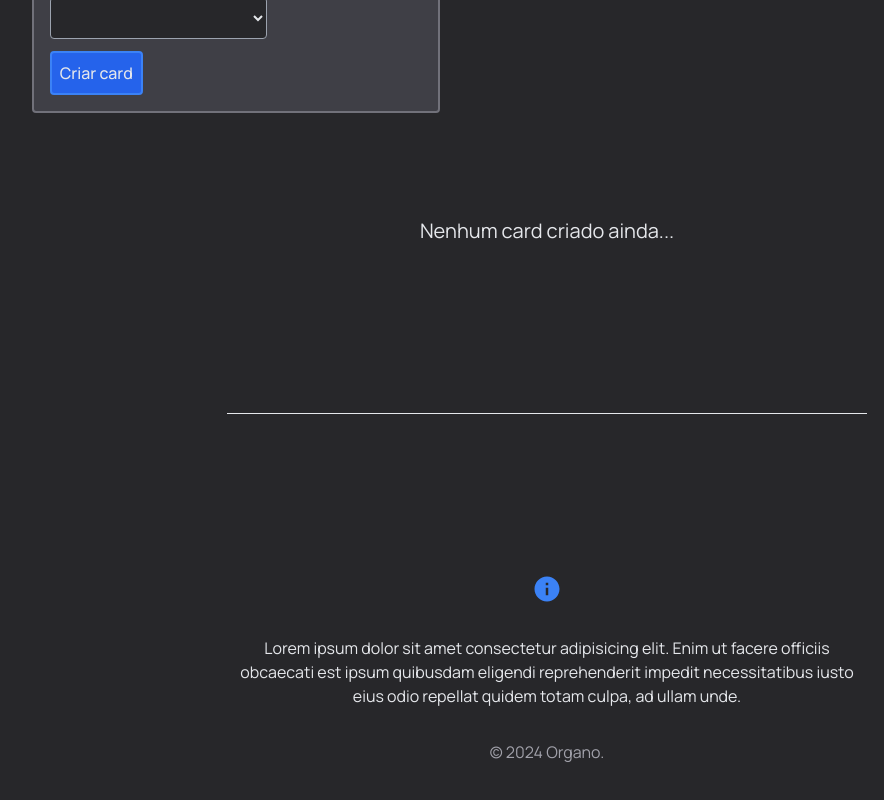
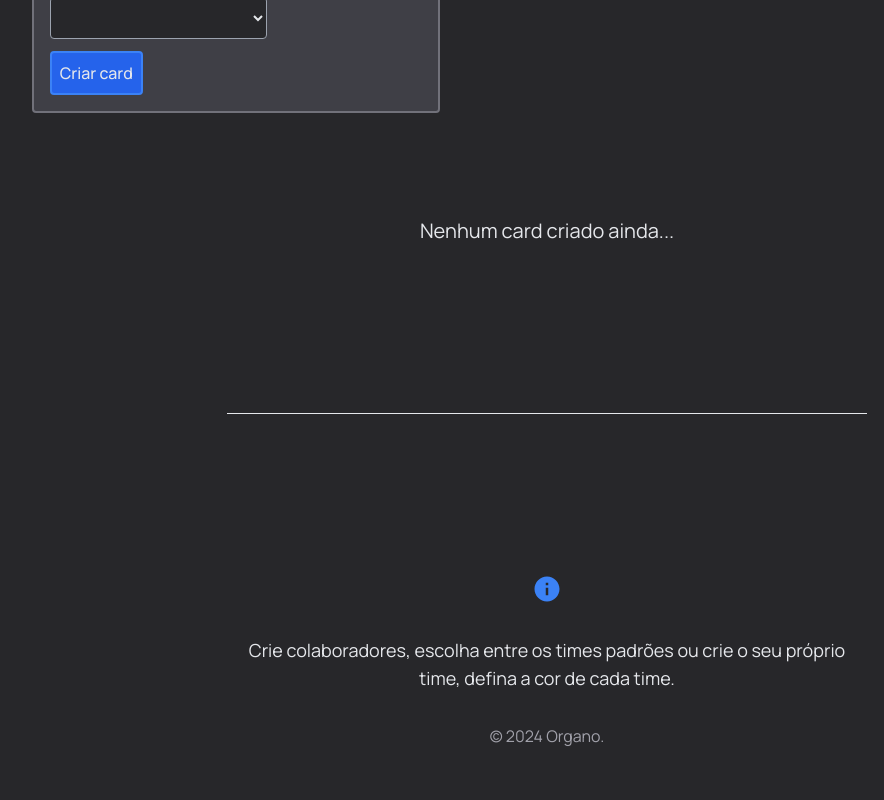
Before and after one commit to jonathafernandes/organo, a React (Vite) app: page / in a window 1280 px wide. Shown: the part 643-1443 px from the top of the page, without its empty margins (93-977 px from the left). Built offline with nearby package versions, Linux system fonts and the light colour scheme; the HTML template or start-up script is replaced by a standard one.

Commit message:
feat: added smooth scroll

```diff
--- a/src/componentes/Footer.jsx
+++ b/src/componentes/Footer.jsx
@@ -4,7 +4,9 @@ const Footer = () => {
     return (
         <footer id="footer" className="mb-10 flex flex-col items-center gap-8">
             <RiInformationFill className="text-blue-500" size={30} />
-            <p className="text-center mx-4 sm:mx-auto sm:w-1/2">Lorem ipsum dolor sit amet consectetur adipisicing elit. Enim ut facere officiis obcaecati est ipsum quibusdam eligendi reprehenderit impedit necessitatibus iusto eius odio repellat quidem totam culpa, ad ullam unde.</p>
+            <p className="text-center text-lg mx-4 sm:mx-auto sm:w-1/2">
+                Crie colaboradores, escolha entre os times padrões ou crie o seu próprio time, defina a cor de cada time.
+            </p>
             <p className="text-center text-zinc-400">&copy; 2024 Organo.</p>
         </footer>
     );
--- a/src/componentes/Header.jsx
+++ b/src/componentes/Header.jsx
@@ -1,13 +1,21 @@
 import logo from '../assets/logoipsum-296.svg';
 
 const Header = () => {
+
+    const handleSmoothScroll = (event) => {
+        event.preventDefault();
+        const targetId = event.currentTarget.getAttribute('href').slice(1);
+        const targetElement = document.getElementById(targetId);
+        targetElement.scrollIntoView({ behavior: 'smooth' });
+    };
+
     return (
         <header className='flex items-center gap-10 flex-col sm:flex-row sm:justify-around m-5'>
             <div className='flex items-center gap-2'>
                 <img src={logo} alt="Organo" />
                 <span className='text-xl font-bold'>Organo</span>
             </div>
-            <a href='#footer' className='border-solid border-2 border-blue-500 bg-blue-600 rounded p-2 font-medium hover:bg-blue-500 cursor-pointer'>
+            <a href='#footer' onClick={handleSmoothScroll} className='border-solid border-2 border-blue-500 bg-blue-600 rounded p-2 font-medium hover:bg-blue-500 cursor-pointer'>
                 Saiba mais
             </a>
         </header>
```
